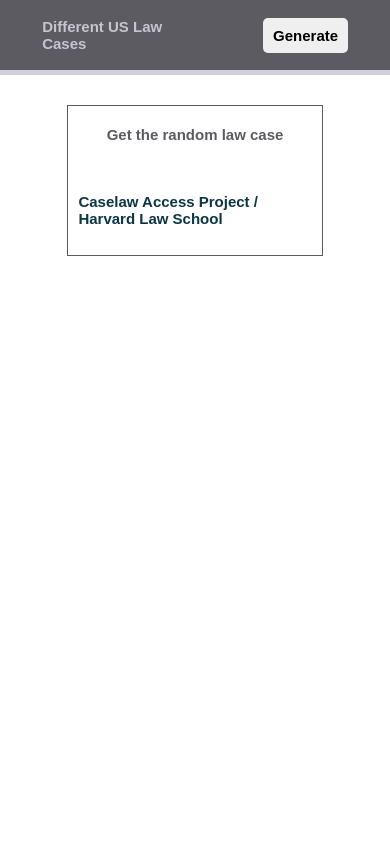
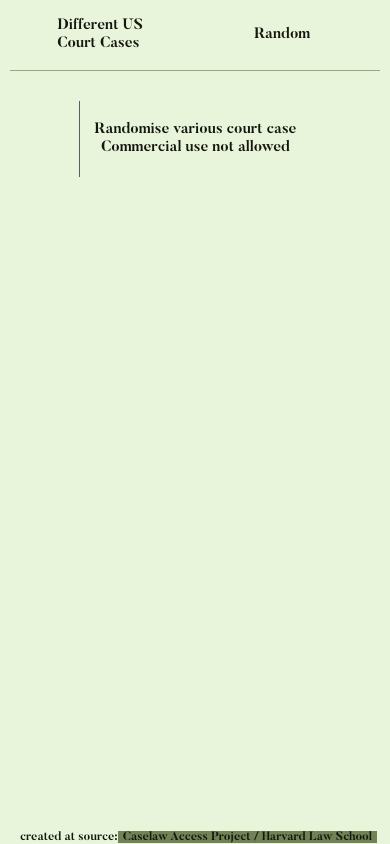
Before and after one commit to molkiya/courtase, a plain HTML site: page index.html in a window 390 px wide. Drawn offline with Linux system fonts and the light colour scheme.

Commit message:
Refresh app design

```diff
--- a/index.css
+++ b/index.css
@@ -1,40 +1,45 @@
 * {
-    padding: 0;
+    padding: 0 5px 0 5px;
     margin: 0;
-    box-sizing: border-box;
+
+    box-sizing: border-box ;
+    background-color: #E9F5DB;
+}
+
+@font-face {
+    font-family: Butler-Bold;
+    src: url(./fonts/Butler_Bold.otf);
+}
+
+@font-face {
+    font-family: Butler-Regular;
+    src: url(./fonts/Butler_Regular.otf);
 }
 
 .header_container {
     width: auto;
     height: auto;
+    padding: 0;
+
+    border-bottom: 1px solid #97A97C;
 }
 
 .header {
-    padding: 0 5vh 0 5vh;
     width: 100%;
-    height: 55px;
-    background-color: #5B5B61;
+    height: 70px;
 
     display: flex;
     align-items: center;
     justify-content: space-between;
 }
 
-.header_bottom {
-    width: 100%;
-    height: 5px;
-    background-color: #D1D1DE;;
-}
-
 /* header content */
 
 .header_text {
-    font-family: sans-serif;
-    font-weight: bold;
-    font-style: normal;
+    font-family: Butler-Bold;
 
-    font-size: 24px;
-    color: #C5C5D1;
+    font-size: 26px;
+    color: #151811;
     text-decoration: none;
 }
 
@@ -49,10 +54,9 @@
 .search_button {
     height: 100%;
     width: 20vh;
-    font-family: sans-serif;
-    font-weight: bold;
-    font-style: normal;
-    font-size: 15px;
+    color: #151811;
+    font-family: Butler-Bold;
+    font-size: 26px;
     border-radius: 5px;
 
     border: none;
@@ -61,12 +65,14 @@
 
 .search_button:hover {
     transition: 0.2s ease-in-out;
-    background-color: #fff;
+    background-color: #718355;
+    color: #E9F5DB;
     cursor: pointer;
 }
 
 .casesColumnContainer {
     margin: 30px 0 0 0;
+    padding: 0;
     display: flex;
     width: 100%;
     height: 100%;
@@ -76,18 +82,16 @@
 
 .casesColumn {
     width: auto;
-    border: 1px solid #5B5B61;
+    margin-bottom: 50px;
 }
 
 .cases {
-    font-family: sans-serif;
-    font-weight: bold;
-    font-style: normal;
+    font-family: Butler-Bold;
     height: auto;
 
-    font-size: 20px;
-    color: #5B5B61;
-    text-decoration: none;
+    font-size: 26px;
+    color: #151811;
+    border-left: 1px solid #5B5B61;
     width: 100vh;
     padding: 20px 10px 20px 10px;
     display: flex;
@@ -105,58 +109,75 @@
     height: 50px;
 }
 
-a {
-    font-family: sans-serif;
-    font-weight: bold;
-    font-style: normal;
+.caseLink {
+    font-family: Butler-Bold;
+    font-size: 26px;
+    background-color: #718355;
+    color: #151811;
+    text-decoration: none;
+}
 
-    font-size: 24px;
-    color: rgb(12, 53, 70);
+.footer {
+    bottom: 0;
+    position: fixed;
+}
+
+.footerText {
+    font-family: Butler-Bold;
+    font-size: 15px;
+    color: #151811;
+}
+
+.footerLink {
+    font-family: Butler-Bold;
+    font-size: 15px;
+    background-color: #718355;
+    color: #151811;
     text-decoration: none;
 }
 
 h1 {
     margin: 0 0 10vh 0;
     justify-content: center;
+    font-family: Butler-Bold;
 }
 
 h2 {
     margin: 0 0 10vh 0;
     justify-content: center;
+    font-family: Butler-Bold;
+}
+
+h3 {
+    justify-content: center;
+    font-family: Butler-Bold;
+    font-size: 26px;
 }
 
 @media screen and (max-width: 850px) {
-    .header_container {
-        width: auto;
-        height: auto;
-    }
 
     .header {
         padding: 0 5vh 0 5vh;
         width: 100%;
         height: 70px;
-        background-color: #5B5B61;
 
         display: flex;
         align-items: center;
         justify-content: space-between;
     }
 
-    .header_bottom {
-        width: 100%;
-        height: 5px;
-        background-color: #D1D1DE;;
+    .casesColumn {
+        padding: 0;
     }
 
     .header_text {
-        font-family: sans-serif;
-        font-weight: bold;
-        font-style: normal;
+        font-family: Butler-Bold;
+
+        color: #151811;
+        text-decoration: none;
 
         font-size: 24px;
         width: 50vh;
-        color: #C5C5D1;
-        text-decoration: none;
     }
 
     .search_container {
@@ -170,32 +191,109 @@ h2 {
     .search_button {
         height: 100%;
         width: 20vh;
-        font-family: sans-serif;
-        font-weight: bold;
-        font-style: normal;
-        font-size: 15px;
+        color: #151811;
+        font-family: Butler-Bold;
+
+        font-size: 24px;
         border-radius: 5px;
-
         border: none;
         outline: none;
     }
 
     .search_button:hover {
         transition: 0.2s ease-in-out;
-        background-color: #fff;
+        background-color: #718355;
+        color: #E9F5DB;
         cursor: pointer;
     }
 
     .cases {
+        font-family: Butler-Bold;
+        height: auto;
+
+        font-size: 15px;
+        color: #151811;
+        text-decoration: none;
+        width: auto;
+        padding: 20px 10px 20px 10px;
+        display: flex;
+        flex-direction: column;
+        align-items: center;
+        justify-content: space-around;
+    }
+
+    .otherinfoContainer {
+        width: 100%;
+        display: flex;
+        align-items: center;
+        justify-content: space-evenly;
+        margin: 5vh 0 0 0;
+        height: 50px;
+    }
+
+    .caseLink {
+        font-family: Butler-Bold;
+        font-size: 20px;
+        background-color: #718355;
+        color: #151811;
+        text-decoration: none;
+    }
+
+    a {
         font-family: sans-serif;
         font-weight: bold;
         font-style: normal;
+
+        font-size: 15px;
+        color: rgb(12, 53, 70);
+        text-decoration: none;
+    }
+
+    h1 {
+        margin: 0 0 10vh 0;
+        justify-content: center;
+    }
+
+    h2 {
+        margin: 0 0 10vh 0;
+        justify-content: center;
+    }
+
+    h3 {
+        justify-content: center;
+        font-family: Butler-Bold;
+        font-size: 24px;
+    }
+}
+
+@media screen and (max-width: 530px) {
+
+    .header_text {
+        font-family: Butler-Bold;
+        color: #151811;
+        width: 50vh;
+        font-size: 15px;
+    }
+
+    .search_button {
+        color: #151811;
+        font-family: Butler-Bold;
+        width: 12vh;
+        font-size: 15px;
+        border-radius: 5px;
+        border: none;
+        outline: none;
+    }
+
+    .cases {
+        font-family: Butler-Bold;
+        box-sizing: border-box;
         height: auto;
 
         font-size: 15px;
-        color: #5B5B61;
+        color: #151811;
         text-decoration: none;
-        width: 50vh;
+        width: auto;
         padding: 20px 10px 20px 10px;
         display: flex;
         flex-direction: column;
@@ -231,124 +329,17 @@ h2 {
         margin: 0 0 10vh 0;
         justify-content: center;
     }
-}
 
-@media screen and (max-width: 414px) {
-    .header_container {
-        width: auto;
-        height: auto;
-    }
-
-    .header {
-        padding: 0 5vh 0 5vh;
-        width: 100%;
-        height: 70px;
-        background-color: #5B5B61;
-
-        display: flex;
-        align-items: center;
-        justify-content: space-between;
-    }
-
-    .header_bottom {
-        width: 100%;
-        height: 5px;
-        background-color: #D1D1DE;;
-    }
-
-    .header_text {
-        font-family: sans-serif;
-        font-weight: bold;
-        font-style: normal;
-
-        font-size: 15px;
-        width: 50vh;
-        color: #C5C5D1;
+    h3 {
+        font-size: 13px;
         text-decoration: none;
     }
 
-    .search_container {
-        display: flex;
-        align-items: center;
-        justify-content: flex-end;
-        height: 35px;
-        width: 60vh;
+    .footerText {
+        font-size: 12px;
     }
 
-    .search_button {
-        height: 100%;
-        width: 10vh;
-        font-family: sans-serif;
-        font-weight: bold;
-        font-style: normal;
-        font-size: 15px;
-        border-radius: 5px;
-
-        border: none;
-        outline: none;
-    }
-
-    .search_button:hover {
-        transition: 0.2s ease-in-out;
-        background-color: #fff;
-        cursor: pointer;
-    }
-
-    .cases {
-        font-family: sans-serif;
-        font-weight: bold;
-        font-style: normal;
-        height: auto;
-        box-sizing: border-box;
-
-        font-size: 15px;
-        color: #5B5B61;
-        text-decoration: none;
-        width: 30vh;
-        padding: 20px 10px 20px 10px;
-        display: flex;
-        flex-direction: column;
-        align-items: center;
-        justify-content: space-around;
-    }
-
-    .otherinfoContainer {
-        width: 100%;
-        display: flex;
-        align-items: center;
-        justify-content: space-evenly;
-        margin: 5vh 0 0 0;
-        height: 50px;
-    }
-
-    a {
-        font-family: sans-serif;
-        font-weight: bold;
-        font-style: normal;
-
-        font-size: 15px;
-        color: rgb(12, 53, 70);
-        text-decoration: none;
-    }
-
-    h1 {
-        margin: 0 0 10vh 0;
-
-        justify-content: center;
-    }
-
-    h2 {
-        margin: 0 0 10vh 0;
-        justify-content: center;
-    }
-
-    h3 {
-        font-family: sans-serif;
-        font-weight: bold;
-        font-style: normal;
-
-        font-size: 13px;
-        color: rgb(12, 53, 70);
-        text-decoration: none;
+    .footerLink {
+        font-size: 12px;
     }
 }
--- a/index.html
+++ b/index.html
@@ -4,29 +4,30 @@
     <meta charset="UTF-8">
     <meta http-equiv="X-UA-Compatible" content="IE=edge">
     <meta name="viewport" content="width=device-width, initial-scale=1.0">
-    <title>LAW APP | Random Case of USA LAW SYSTEM</title>
+    <title>Courtase</title>
     <link rel="stylesheet" href="./index.css">
     <link rel="icon" href="./media/favicon.ico" type="image/ico">
 </head>
 <body class="body">
     <div class="header_container">
         <div class="header">
-            <a class="header_text" href="index.html">Different US Law Cases</a>
+            <a class="header_text" href="index.html">Different US Court Cases</a>
             <div class="search_container">
-                <button class="search_button" id="btn" onclick="createElements()">Generate</button>
+                <button class="search_button" id="lawgenerator" onclick="createElements()">Random</button>
             </div>
         </div>
-        <div class="header_bottom"></div>
     </div>
     <div class="casesColumnContainer" id="casesColumnContainer">
         <div class="casesColumn" id="casesColumn">
             <div class="cases" id="cases">
-                Get the random law case
-                <div class="otherinfoContainer" id="otherinfoContainer">
-                    <a href="https://case.law/">Caselaw Access Project / Harvard Law School</a>
-                </div>
+                <p>Randomise various court case</p>
+                <p>Commercial use not allowed</p>
             </div>
+            <div class="otherinfoContainer" id="otherinfoContainer"></div>
         </div>
+    </div>
+    <div class="footer">
+        <p class="footerText">created at source:<a href="https://case.law/" class="footerLink">Caselaw Access Project / Harvard Law School</a></p>
     </div>
     <script src="./index.js"></script>
 </body>
```
Also changed, not shown: index.js (+30 -13 lines), fonts/Butler_Bold.otf (added), fonts/Butler_Regular.otf (added).
